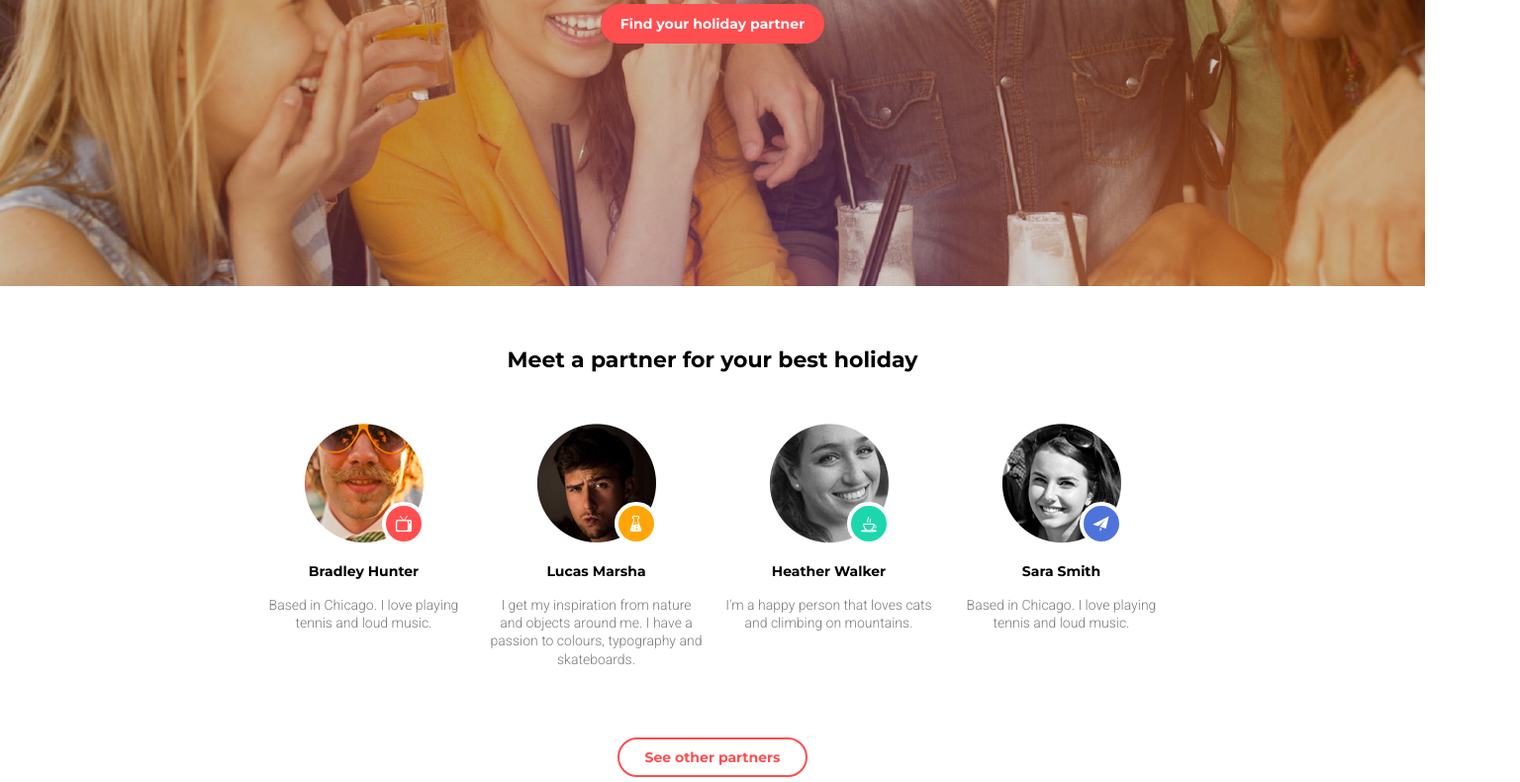
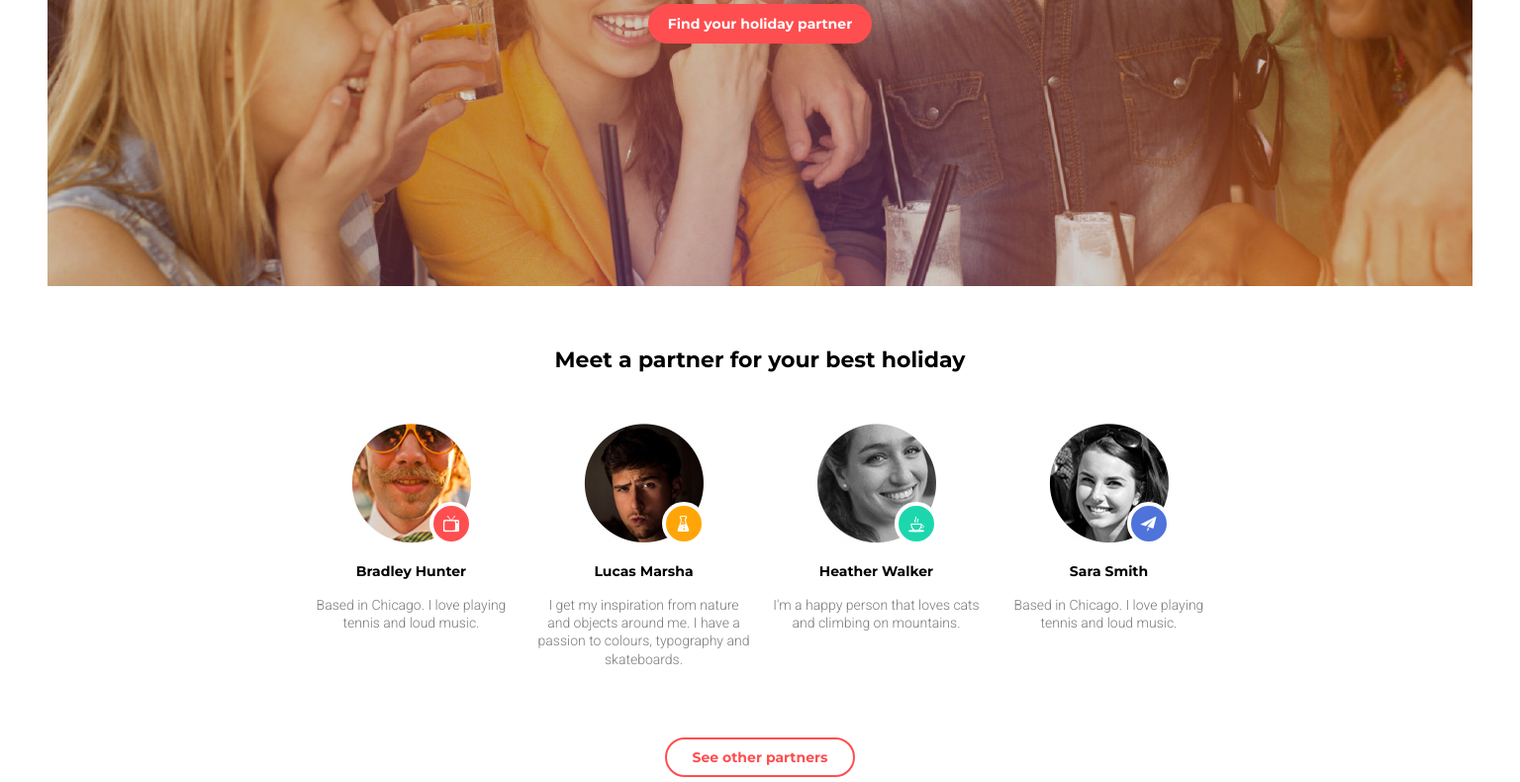
Before and after one commit to warvalol/vlad-hw-8, a plain HTML site: page index.html in a window 1536 px wide. Shown: the part 411-1201 px from the top of the page at 99% size. Drawn offline with Linux system fonts and the light colour scheme.

Commit message:
adaptive margin

```diff
--- a/css/style.css
+++ b/css/style.css
@@ -1,5 +1,13 @@
+
+
 .wrapper {
   font-family: "Montserrat", "Roboto", sans-serif;
+  max-width: 100%;
+}
+
+.center {
+  width: 320px;
+  margin: auto;
 }
 
 .background-header-main {
@@ -264,6 +272,11 @@
 /* TABLET min-width 768px */
 
 @media (min-width: 768px) {
+
+  .center {
+    width: 768px;
+  }
+
   .container {
     width: 768px;
   }
@@ -336,6 +349,11 @@
 }
 
 @media (min-width: 1440px) {
+
+  .center {
+    width: 1440px;
+  }
+
   .container {
     width: 1440px;
   }
--- a/index.html
+++ b/index.html
@@ -16,7 +16,8 @@
   </head>
   <body>
     <div class="wrapper">
-      <div class="background-header-main">
+      <div class="center">
+        <div class="background-header-main">
         <header>
           <div class="container">
             <div class="header-content">
@@ -123,6 +124,8 @@
           </section>
         </main>
       </div>
+      </div>
+
     </div>
   </body>
 </html>
```
